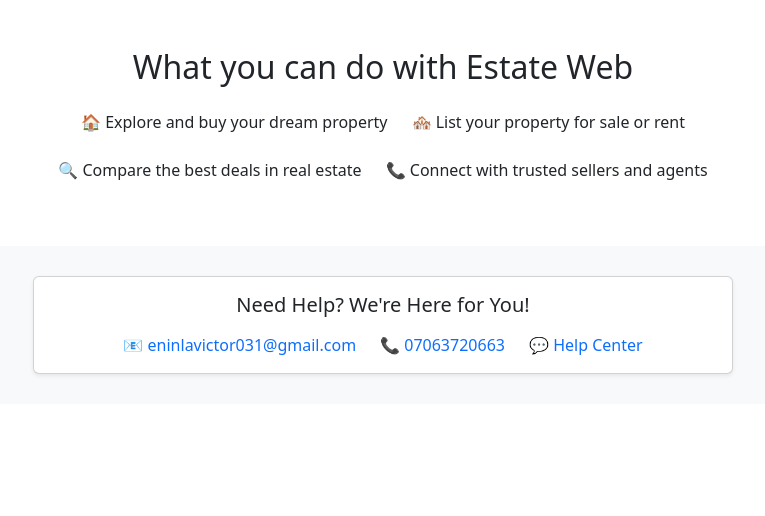
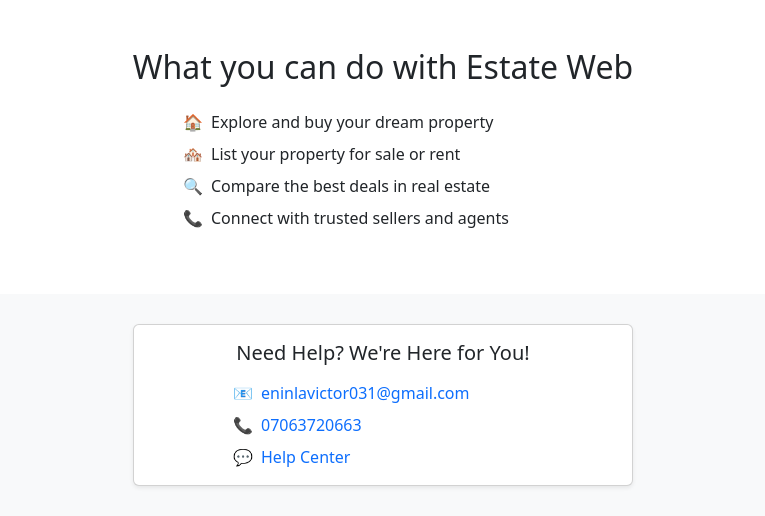
Before and after one commit to Akinfiresoye-Victor/Estate-Web, a Django app: template estate/templates/estate/welcome_page.html in a window 1280 px wide. Shown: the part 443-959 px from the top of the page, without its empty margins (257-1022 px from the left). Before the commit the page ends 820 px from the top, so only its background shows below. Run offline with Django 3.2, Linux system fonts and the light colour scheme; the template is opened without the code that fills it, so the values that code supplies are empty.

Commit message:
Update welcome_page.html

```diff
--- a/estate/templates/estate/welcome_page.html
+++ b/estate/templates/estate/welcome_page.html
@@ -62,29 +62,45 @@
 <div class="container text-center my-5">
   <h2 class="mb-4">What you can do with Estate Web</h2>
   <div class="row justify-content-center">
-    <div class="col-md-10">
-      <ul class="list-unstyled d-flex justify-content-center flex-wrap gap-4">
-        <li>🏠 Explore and buy your dream property</li>
-        <li>🏘️ List your property for sale or rent</li>
-        <li>🔍 Compare the best deals in real estate</li>
-        <li>📞 Connect with trusted sellers and agents</li>
+    <div class="col-md-8">
+      <ul class="list-unstyled text-start mx-auto" style="max-width: 400px;">
+        <li class="d-flex align-items-start mb-2">
+          <span class="me-2">🏠</span> Explore and buy your dream property
+        </li>
+        <li class="d-flex align-items-start mb-2">
+          <span class="me-2">🏘️</span> List your property for sale or rent
+        </li>
+        <li class="d-flex align-items-start mb-2">
+          <span class="me-2">🔍</span> Compare the best deals in real estate
+        </li>
+        <li class="d-flex align-items-start">
+          <span class="me-2">📞</span> Connect with trusted sellers and agents
+        </li>
       </ul>
     </div>
   </div>
 </div>
 
 
-
 <footer class="text-center">
   <div class="container">
-    <div class="card shadow-sm mx-auto" style="max-width: 700px;">
+    <div class="card shadow-sm mx-auto" style="max-width: 500px;">
       <div class="card-body">
         <h5 class="card-title mb-3">Need Help? We're Here for You!</h5>
 
-        <div class="d-flex justify-content-center flex-wrap gap-4">
-          <p class="card-text mb-0">📧 <a href="mailto:eninlavictor031@gmail.com" class="text-decoration-none">eninlavictor031@gmail.com</a></p>
-          <p class="card-text mb-0">📞 <a href="tel:+1234567890" class="text-decoration-none">07063720663</a></p>
-          <p class="card-text mb-0">💬 <a href="/help" class="text-decoration-none">Help Center</a></p>
+        <div class="d-flex flex-column align-items-start mx-auto" style="max-width: 300px;">
+          <div class="d-flex align-items-center mb-2">
+            <span class="me-2">📧</span>
+            <a href="mailto:eninlavictor031@gmail.com" class="text-decoration-none">eninlavictor031@gmail.com</a>
+          </div>
+          <div class="d-flex align-items-center mb-2">
+            <span class="me-2">📞</span>
+            <a href="tel:+1234567890" class="text-decoration-none">07063720663</a>
+          </div>
+          <div class="d-flex align-items-center">
+            <span class="me-2">💬</span>
+            <a href="/help" class="text-decoration-none">Help Center</a>
+          </div>
         </div>
 
       </div>
@@ -94,6 +110,7 @@
 
 
 
+
 <script src="https://cdn.jsdelivr.net/npm/bootstrap@5.3.0/dist/js/bootstrap.bundle.min.js"></script>
 </body>
 </html>
```
